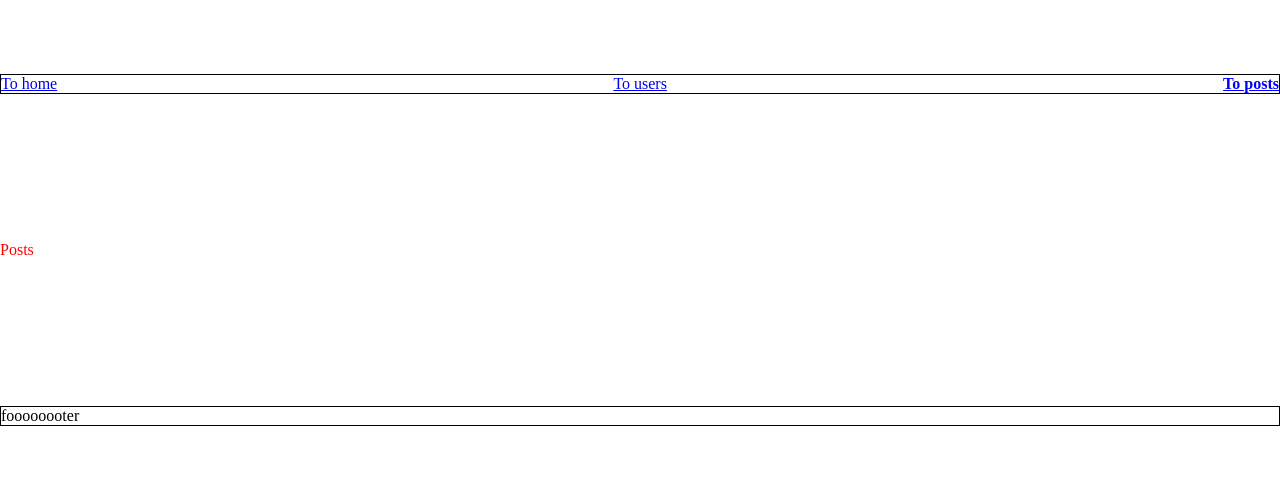
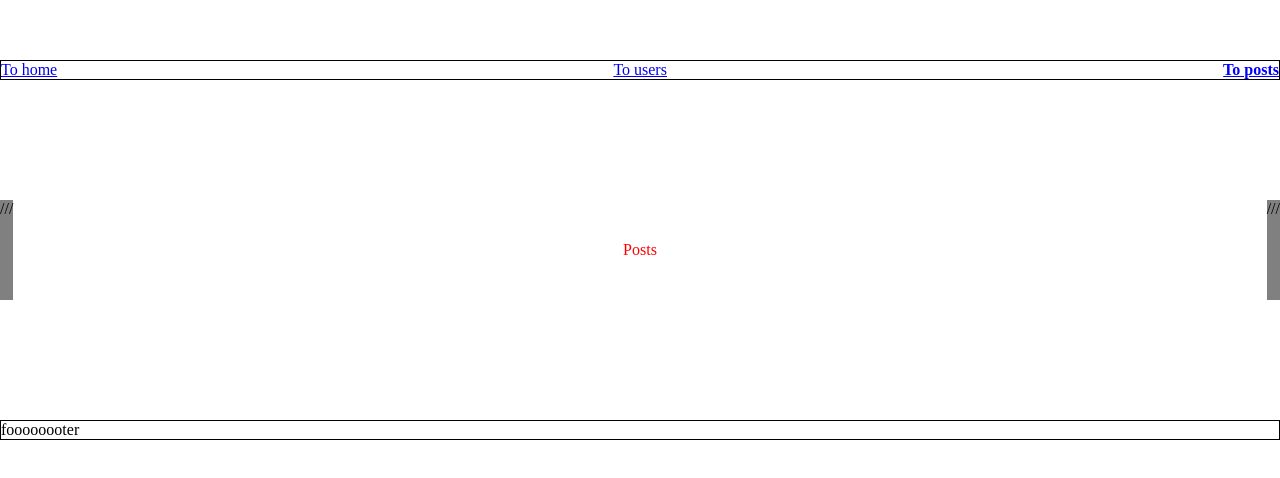
Before and after one commit to sandrbuz/next-js-project1, a Next.js app: page /posts in a window 1280 px wide. Shown: the top 478 px of the page. Built offline with nearby package versions, Linux system fonts and the light colour scheme.

Commit message:
added posts layout.js

```diff
--- /dev/null
+++ b/app/posts/layout.js
@@ -0,0 +1,13 @@
+import styles from "./page.module.css";
+
+export default function PostsLayout({ children }) {
+    return (
+        <div className={styles.layout}>
+            <div className={styles.left}>///</div>
+
+            <div>{children}</div>
+
+            <div className={styles.right}>///</div>
+        </div>
+    );
+}
--- a/app/posts/page.module.css
+++ b/app/posts/page.module.css
@@ -13,3 +13,15 @@
 /* .postsWrapper :global(p){
     color: green;
 } */
+
+
+.left, .right{
+    background-color: grey;
+    height: 100px;
+}
+
+.layout{
+    display: flex;
+    justify-content: space-between;
+    align-items: center;
+}
```
